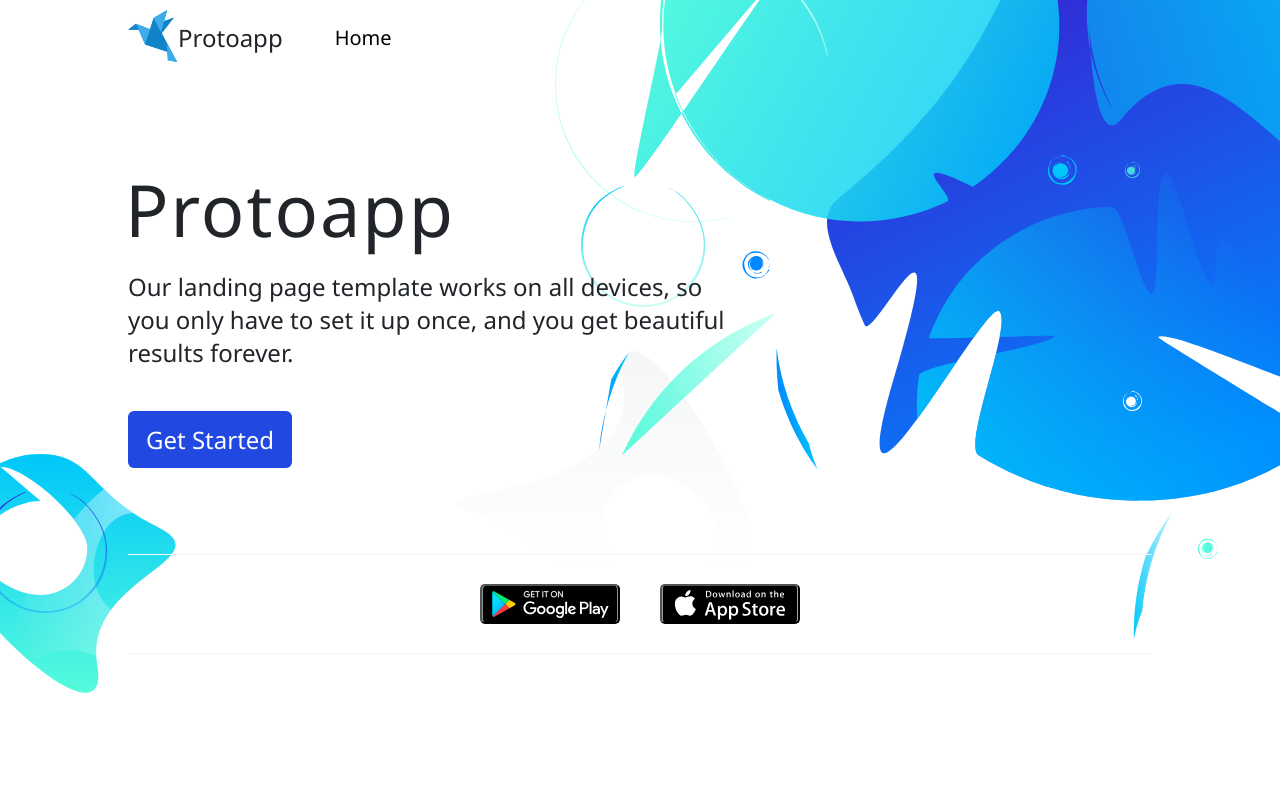
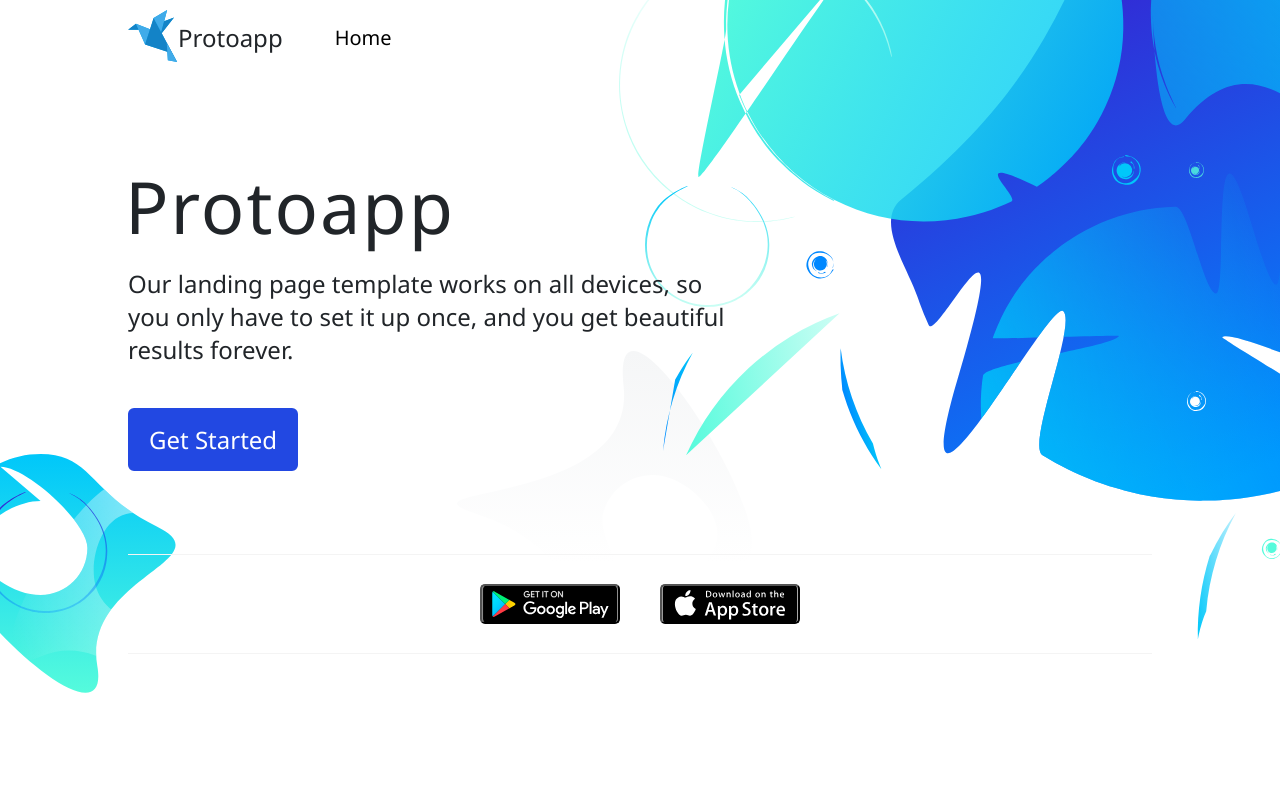
Before and after one commit to renzosayo/frontend-assessment, a React app: page / in a window 1280 px wide. Shown: the top 800 px of the page. Built offline with nearby package versions, Linux system fonts and the light colour scheme.

Commit message:
Add styling to 'get started' button

```diff
--- a/src/assets/styles.css
+++ b/src/assets/styles.css
@@ -24,7 +24,7 @@ body {
     url("./images/bg-decals3.svg");
   background-repeat: no-repeat;
   /* sloppy positioning */
-  background-position: top right, left 10%, right 92.3%;
+  background-position: 60% top, left 10%, right 92.3%;
 }
 
 .image--small {
@@ -147,12 +147,18 @@ body {
 }
 
 .main__btn {
+  border: 3px solid var(--blue);
   padding: 12px 18px;
   font-size: var(--small);
-  border: none;
   border-radius: 6px;
   color: var(--white);
   background-color: var(--blue);
+  transition: background-color 0.3s ease-in-out, color 0.3s ease-in-out;
+}
+
+.main__btn:hover {
+  background-color: var(--white);
+  color: var(--blue);
 }
 
 .deep-dive {
@@ -387,4 +393,6 @@ body {
   .container--narrow {
     width: 80dvw;
   }
+
+  /* remove big bg on small screens for readability */
 }
```
